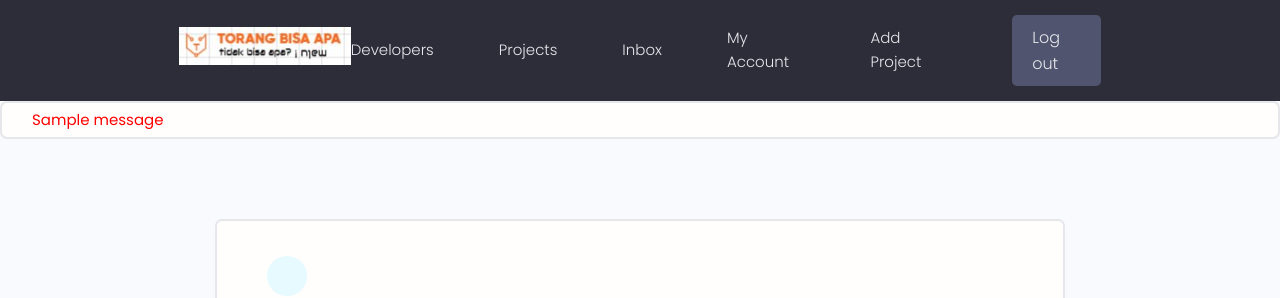
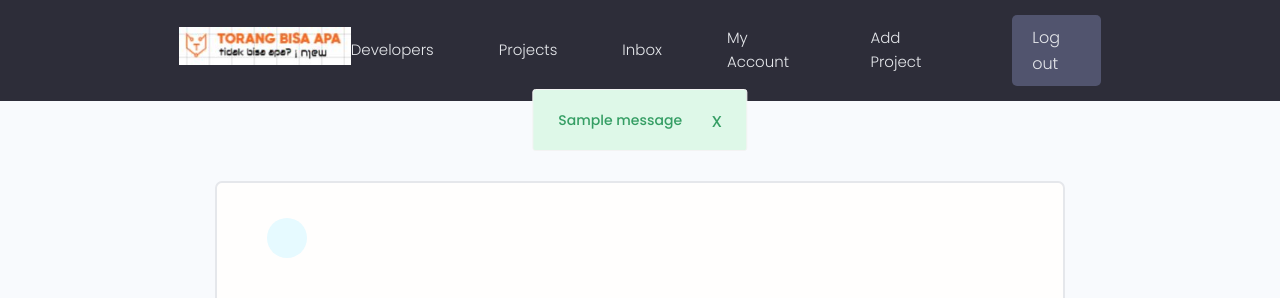
Before and after one commit to gurnitha/2022-django-torang-bisa-apa, a Django app: page /create-project/ in a window 1280 px wide. Shown: the top 298 px of the page. Run offline with Django 3.2, Linux system fonts and the light colour scheme; a user stored in the database is signed in; tables that the repository leaves empty hold one stand-in row (values such as "Sample post"); one stand-in notice (Sample message) is shown; some libraries are stand-ins or nearby versions.

Commit message:
23.28 REGISTER - LOGIN Part 11 - Add style pada flash messages

```diff
--- a/templates/base.html
+++ b/templates/base.html
@@ -22,7 +22,8 @@
     <!-- END Header Section -->
 
     <!-- Flash Messages -->
-    {% if messages %}
+
+    <!-- {% if messages %}
     <ul class="messages">
         {% for message in messages %}
         <li style="color:red;"
@@ -31,7 +32,19 @@
             {% endif %}>{{ message }}</li>
         {% endfor %}
     </ul>
-    {% endif %}
+    {% endif %} -->
+
+    <!-- END Flash Messages -->
+
+    <!-- Flash Messages -->
+    {% for message in messages %}
+
+    <div class="alert  alert--{{message.tags}}">
+        <p class="alert__message">{{message}}</p>
+        <button class="alert__close">x</button>
+    </div>
+
+    {% endfor %}
     <!-- END Flash Messages -->
 
 	<!-- Content -->
--- a/users/views.py
+++ b/users/views.py
@@ -123,7 +123,8 @@ def logoutUser(request):
 	# Kill the session using the logout method
 	# and redirect user to login page
 	logout(request)
-	messages.error(request, 'User was logged out!')
+	# messages.error(request, 'User was logged out!')
+	messages.info(request, 'Your are logged out!')
 	return redirect('users:login')
 
 # -------------------END Authentication ---------------
```
Also changed, not shown: README.md.
